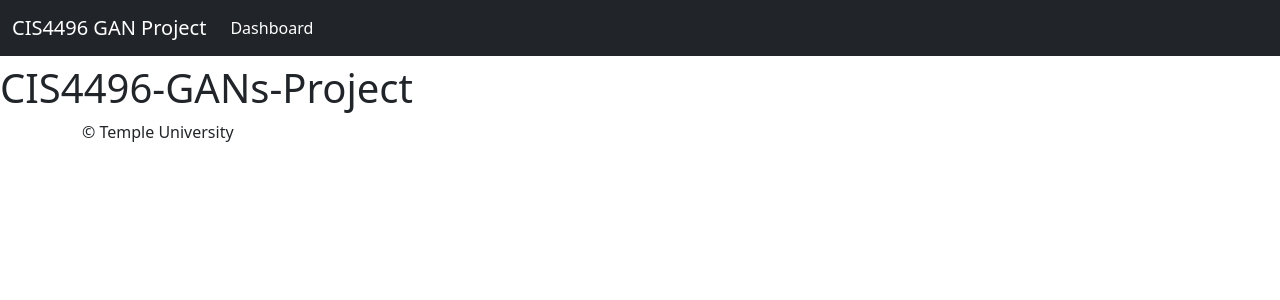
After one commit to JW-Wayne-Zheng/FlaskGANDemo, a Flask app: page /about in a window 1280 px wide. The commit adds this page. Shown: the top 300 px of the page. Run offline with Flask 2, Linux system fonts and the light colour scheme; parts of the project's set-up code (start-up, migrations or seed data) failed here and were passed over.

Commit message:
ADD: a html page for "about section of the project," and transitions between the dashboard and the about section

```diff
--- a/app.py
+++ b/app.py
@@ -1,10 +1,11 @@
+from contextlib import redirect_stderr
 from numpy import load
 from numpy import expand_dims
 from tensorflow.keras.models import load_model
 from tensorflow.keras.preprocessing.image import img_to_array
 from tensorflow.keras.preprocessing.image import load_img
 from matplotlib import pyplot
-from flask import Flask, render_template
+from flask import Flask, render_template, redirect, url_for, request
 from tensorflow.keras.models import load_model
 import tensorflow_addons as tfa
 from bs4 import BeautifulSoup
@@ -44,7 +45,11 @@
 
 @app.route('/')
 def index():
-    return render_template("index.html")
+	return render_template("index.html")
+
+@app.route('/about')
+def about():
+	return render_template("about.html")
 
 if __name__=="__main__":
     app.run(debug=True)
--- /dev/null
+++ b/templates/about.html
@@ -0,0 +1,44 @@
+<!DOCTYPE html>
+<html lang="en">
+
+<head>
+  <meta charset="UTF-8" />
+  <meta http-equiv="X-UA-Compatible" content="IE=edge" />
+  <meta name="viewport" content="width=device-width, initial-scale=1.0" />
+  <link href="https://cdn.jsdelivr.net/npm/bootstrap@5.1.3/dist/css/bootstrap.min.css" rel="stylesheet"
+    integrity="sha384-1BmE4kWBq78iYhFldvKuhfTAU6auU8tT94WrHftjDbrCEXSU1oBoqyl2QvZ6jIW3" crossorigin="anonymous" />
+  <script src="static/script/upload.js"></script>
+  <title>CIS4496 GAN Project Info</title>
+</head>
+
+<body>
+  <nav class="navbar navbar-expand-lg navbar-dark bg-dark fixed-top">
+    <div class="container-fluid">
+      <a class="navbar-brand" href="#">CIS4496 GAN Project</a>
+      <button class="navbar-toggler" type="button" data-bs-toggle="collapse" data-bs-target="#navbarNavDropdown"
+        aria-controls="navbarNavDropdown" aria-expanded="false" aria-label="Toggle navigation">
+        <span class="navbar-toggler-icon"></span>
+      </button>
+      <div class="collapse navbar-collapse" id="navbarNavDropdown">
+        <ul class="navbar-nav">
+          <li class="nav-item">
+            <a class="nav-link active" aria-current="page" href="{{ url_for('index') }}">Dashboard</a>
+          </li>
+        </ul>
+      </div>
+    </div>
+  </nav>
+  <main>
+
+    <h1 class="h1 mt-5 pt-3">CIS4496-GANs-Project</h1>
+
+  </main>
+  <footer class="container">
+    <p>© Temple University</p>
+  </footer>
+  <script src="https://cdn.jsdelivr.net/npm/bootstrap@5.1.3/dist/js/bootstrap.bundle.min.js"
+    integrity="sha384-ka7Sk0Gln4gmtz2MlQnikT1wXgYsOg+OMhuP+IlRH9sENBO0LRn5q+8nbTov4+1p"
+    crossorigin="anonymous"></script>
+</body>
+
+</html>
--- a/templates/index.html
+++ b/templates/index.html
@@ -26,9 +26,8 @@
       <div class="collapse navbar-collapse" id="navbarNavDropdown">
         <ul class="navbar-nav">
           <li class="nav-item">
-            <a class="nav-link active" aria-current="page" href="#">About</a>
+            <a class="nav-link active" aria-current="page" href="{{ url_for('about') }}">About</a>
           </li>
-          <button class="btn btn-outline-success me-2" type="button">Test Button</button>
 
           <li class="nav-item dropdown">
             <a class="nav-link dropdown-toggle" href="#" id="navbarDropdownMenuLink" role="button"
```
